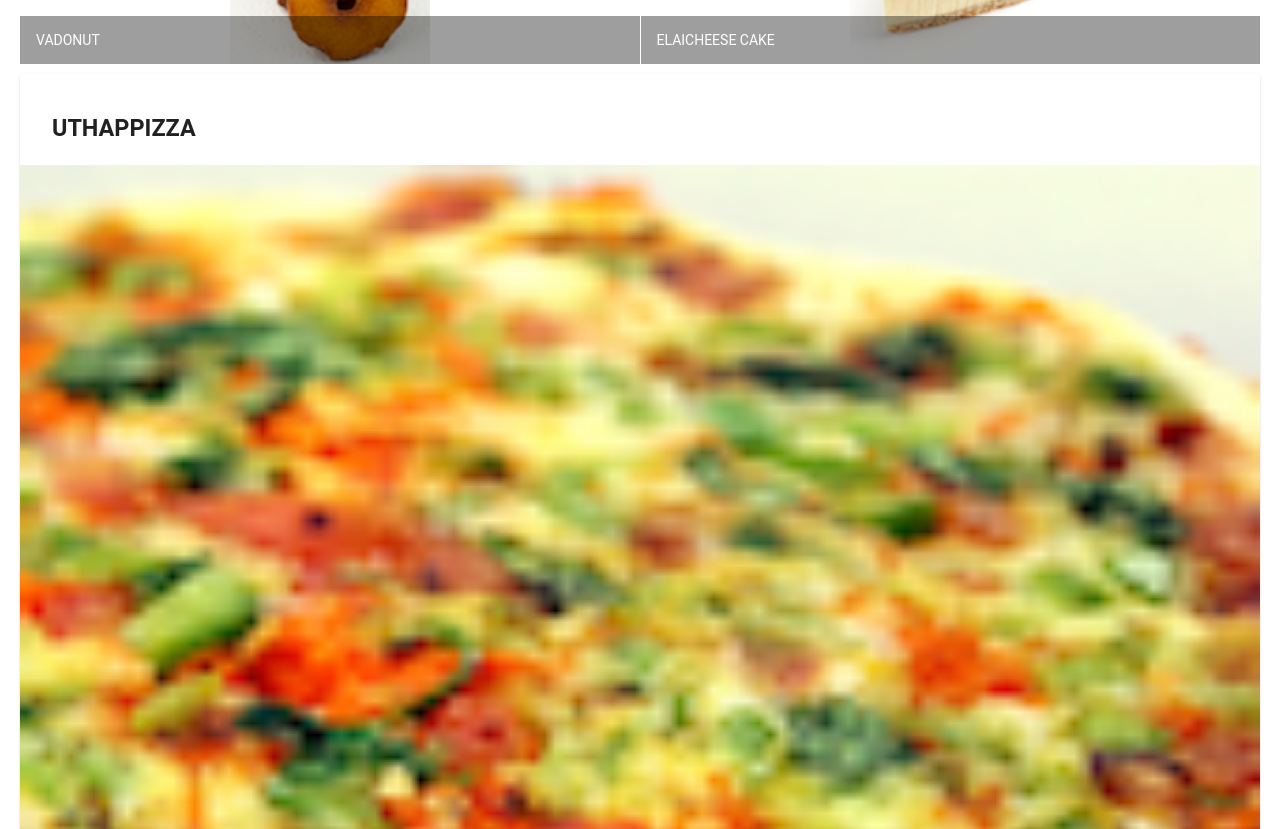
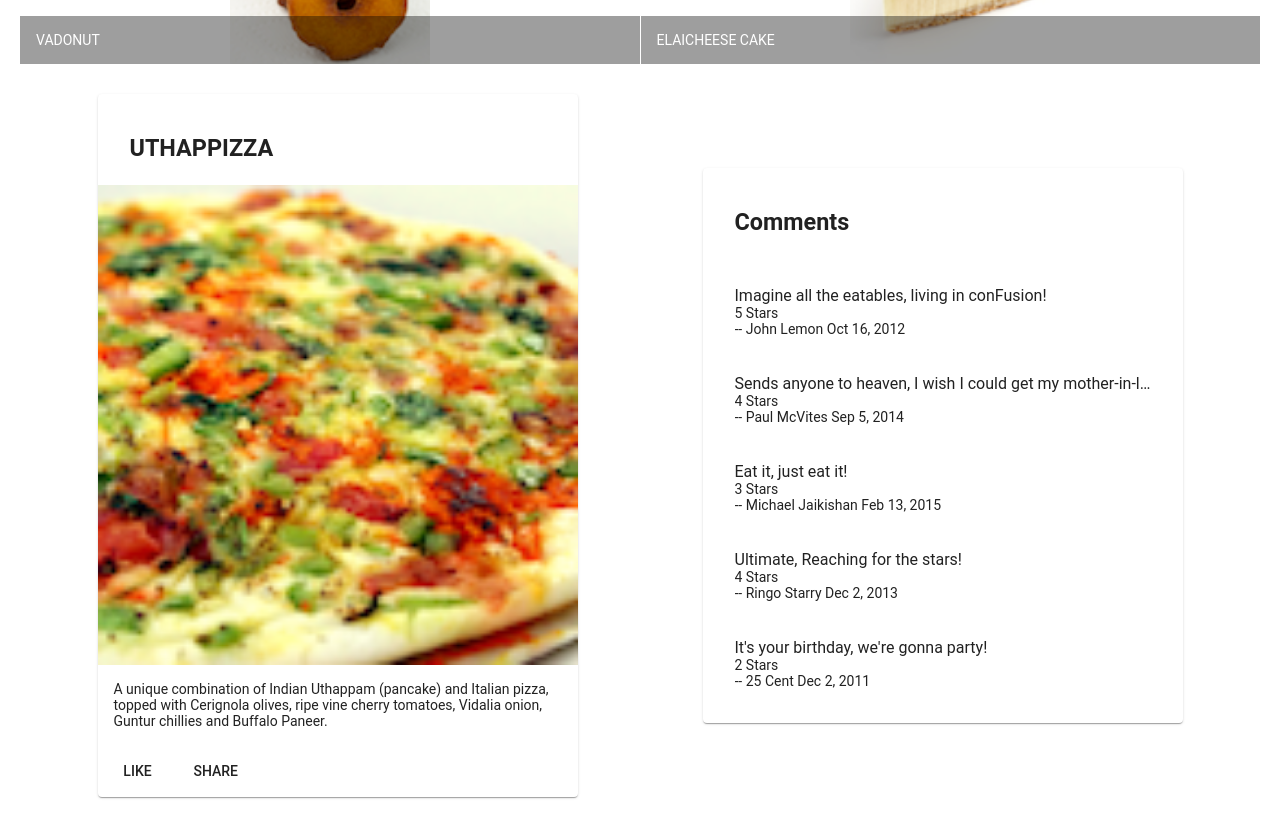
Before and after one commit to abhishikthraj/Coursera-Angular, an Angular app: page / in a window 1280 px wide. Shown: the part 500-1329 px from the top of the page. Built offline with nearby package versions, Linux system fonts and the light colour scheme.

Commit message:
Assignment 1

```diff
--- a/src/app/app.module.ts
+++ b/src/app/app.module.ts
@@ -12,11 +12,13 @@
 import { AppComponent } from './app.component';
 import 'hammerjs';
 import { MenuComponent } from './menu/menu.component';
+import { DishdetailComponent } from './dishdetail/dishdetail.component';
 
 @NgModule({
   declarations: [
     AppComponent,
-    MenuComponent
+    MenuComponent,
+    DishdetailComponent
   ],
   imports: [
     BrowserModule,
--- /dev/null
+++ b/src/app/dishdetail/dishdetail.component.html
@@ -0,0 +1,47 @@
+<div class="container"
+    fxLayout="row"
+    fxLayout.sm="column"
+    fxLayout.xs="column"
+    fxLayoutAlign.gt-md="space-around center"
+    fxLayoutGap="10px"
+    fxLayoutGap.xs="0">
+
+  <div fxFlex="40">
+    <mat-card>
+      <mat-card-header>
+        <mat-card-title>
+          <h3>{{dish.name | uppercase}}</h3>
+        </mat-card-title>
+      </mat-card-header>
+      <img mat-card-image src={{dish.image}} alt={{dish.name}}>
+      <mat-card-content>
+        <p>{{dish.description}}
+        </p>
+      </mat-card-content>
+      <mat-card-actions>
+        <button mat-button>LIKE</button>
+        <button mat-button>SHARE</button>
+      </mat-card-actions>
+    </mat-card>
+  </div>
+
+  <div fxFlex="40">
+    <mat-card>
+        <mat-card-header>
+            <mat-card-title>
+                <h3>Comments</h3>
+            </mat-card-title>
+        </mat-card-header>
+        <mat-card-content *ngIf="dish">
+            <mat-list>
+                <mat-list-item *ngFor="let comment of dish.comments">
+                    <p matLine>{{comment.comment}}</p>
+                    <p matLine>{{comment.rating}} Stars</p>
+                    <p matLine>-- {{comment.author}} {{comment.date | date}}</p>
+                </mat-list-item>
+            </mat-list>
+        </mat-card-content>
+    </mat-card>
+  </div>
+
+</div>
--- /dev/null
+++ b/src/app/dishdetail/dishdetail.component.ts
@@ -0,0 +1,62 @@
+import { Component, OnInit } from '@angular/core';
+import { dish } from '../shared/dishdetail';
+
+const DISH = {
+  id: '0',
+  name: 'Uthappizza',
+  image: '/assets/images/uthappizza.png',
+  category: 'mains',
+  featured: true,
+  label: 'Hot',
+  price: '4.99',
+  // tslint:disable-next-line:max-line-length
+  description: 'A unique combination of Indian Uthappam (pancake) and Italian pizza, topped with Cerignola olives, ripe vine cherry tomatoes, Vidalia onion, Guntur chillies and Buffalo Paneer.',
+  comments: [
+       {
+           rating: 5,
+           comment: 'Imagine all the eatables, living in conFusion!',
+           author: 'John Lemon',
+           date: '2012-10-16T17:57:28.556094Z'
+       },
+       {
+           rating: 4,
+           comment: 'Sends anyone to heaven, I wish I could get my mother-in-law to eat it!',
+           author: 'Paul McVites',
+           date: '2014-09-05T17:57:28.556094Z'
+       },
+       {
+           rating: 3,
+           comment: 'Eat it, just eat it!',
+           author: 'Michael Jaikishan',
+           date: '2015-02-13T17:57:28.556094Z'
+       },
+       {
+           rating: 4,
+           comment: 'Ultimate, Reaching for the stars!',
+           author: 'Ringo Starry',
+           date: '2013-12-02T17:57:28.556094Z'
+       },
+       {
+           rating: 2,
+           comment: 'It\'s your birthday, we\'re gonna party!',
+           author: '25 Cent',
+           date: '2011-12-02T17:57:28.556094Z'
+       }
+   ]
+};
+
+@Component({
+  selector: 'app-dishdetail',
+  templateUrl: './dishdetail.component.html',
+  styleUrls: ['./dishdetail.component.scss']
+})
+export class DishdetailComponent implements OnInit {
+  dish = DISH;
+
+
+  constructor() { }
+
+  ngOnInit(): void {
+  }
+
+}
--- a/src/app/menu/menu.component.html
+++ b/src/app/menu/menu.component.html
@@ -20,23 +20,6 @@
     </mat-grid-list>
   </div>
 
-  <div fxFlex *ngIf="selectedDish">
-    <mat-card>
-      <mat-card-header>
-        <mat-card-title>
-          <h3>{{selectedDish.name | uppercase}}</h3>
-        </mat-card-title>
-      </mat-card-header>
-      <img mat-card-image src={{selectedDish.image}} alt={{selectedDish.name}}>
-      <mat-card-content>
-        <p>{{selectedDish.description}}
-        </p>
-      </mat-card-content>
-      <mat-card-actions>
-        <button mat-button>LIKE</button>
-        <button mat-button>SHARE</button>
-      </mat-card-actions>
-    </mat-card>
-  </div>
+  <app-dishdetail></app-dishdetail>
 
 </div>
--- a/src/app/menu/menu.component.ts
+++ b/src/app/menu/menu.component.ts
@@ -54,8 +54,6 @@
 
   dishes: Dish[] = DISHES
 
-  selectedDish: Dish = DISHES[0];
-
 
   constructor() { }
 
--- /dev/null
+++ b/src/app/shared/dishdetail.ts
@@ -0,0 +1,14 @@
+export class dish {
+    id: string;
+    name: string;
+    image: string;
+    category: string;
+    featured: boolean;
+    label: string;
+    price: string;
+    description: string;
+    rating: string;
+    comment: string;
+    author: string;
+    date: string;
+}
```
Also changed, not shown: src/app/dishdetail/dishdetail.component.scss (added), 1 other file (tests, documents, lock files or other folders).
